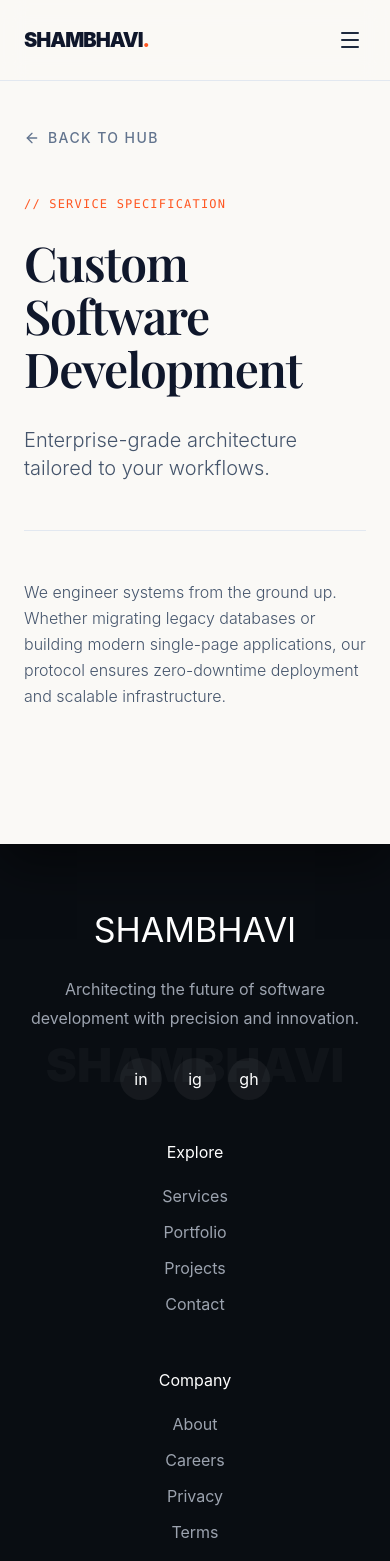
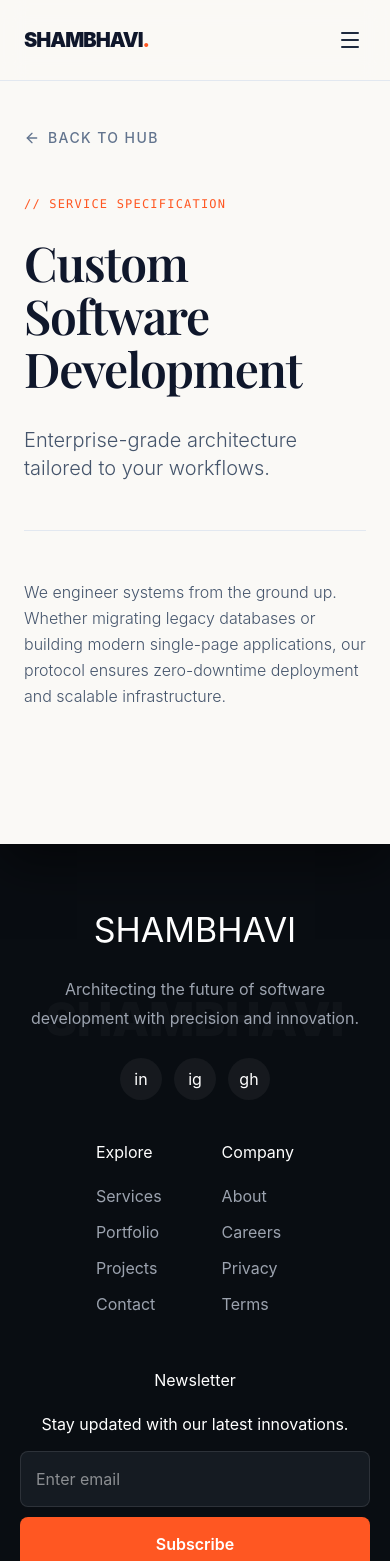
Before and after one commit to OnRockRider/shambhaviTechnovation, a React (Vite) app: page /services/custom-software-development in a window 390 px wide. Shown: the top 1561 px of the page. Built offline with nearby package versions, Linux system fonts and the light colour scheme; a web font is replaced by a local one.

Commit message:
footer responsive done

```diff
--- a/src/components/Footer.jsx
+++ b/src/components/Footer.jsx
@@ -150,6 +150,78 @@
 // export default Footer;
 
 
+// import "../css/Footer.css";
+
+// function Footer() {
+//   return (
+//     <footer className="footer">
+//       <div className="footer-container">
+
+//         {/* Brand Section */}
+//         <div className="footer-brand">
+//           <h2>SHAMBHAVI</h2>
+//           <p>
+//             Architecting the future of software
+//             development with precision and innovation.
+//           </p>
+//           <div className="social-icons">
+//             <a href="#">in</a>
+//             <a href="#">ig</a>
+//             <a href="#">gh</a>
+//           </div>
+//         </div>
+
+//         {/* Links */}
+//         <div className="footer-column">
+//           <h4>Explore</h4>
+//           <a href="#" className="link-underline">Services</a>
+//           <a href="#" className="link-underline">Portfolio</a>
+//           <a href="#" className="link-underline">Projects</a>
+//           <a href="#" className="link-underline">Contact</a>
+//         </div>
+
+//         {/* Company */}
+//         <div className="footer-column">
+//           <h4>Company</h4>
+//           <a href="#" className="link-underline">About</a>
+//           <a href="#" className="link-underline">Careers</a>
+//           <a href="#" className="link-underline">Privacy</a>
+//           <a href="#" className="link-underline">Terms</a>
+//         </div>
+
+//         {/* Newsletter (Added 'newsletter-col' class here) */}
+//         <div className="footer-column newsletter-col">
+//           <h4>Newsletter</h4>
+//           <p className="newsletter-text">
+//             Stay updated with our latest innovations.
+//           </p>
+//           <div className="newsletter">
+//             <input
+//               type="email"
+//               placeholder="Enter email"
+//             />
+//             <button>
+//               Subscribe
+//             </button>
+//           </div>
+//         </div>
+
+//       </div>
+
+//       <div className="footer-bottom">
+//         © 2026 SHAMBHAVI TECHNOVATION.
+//       </div>
+
+//     </footer>
+//   );
+// }
+
+// export default Footer;
+
+
+
+
+// new version of footer with improved color scheme and layout
 import "../css/Footer.css";
 
 function Footer() {
@@ -171,6 +243,9 @@ function Footer() {
           </div>
         </div>
 
+        {/* NEW WRAPPER: Explore aur Company ko ek row me rakhne ke liye */}
+        <div className="footer-links-row">
+
           {/* Links */}
           <div className="footer-column">
             <h4>Explore</h4>
@@ -189,7 +264,9 @@ function Footer() {
             <a href="#" className="link-underline">Terms</a>
           </div>
 
-        {/* Newsletter (Added 'newsletter-col' class here) */}
+        </div>
+
+        {/* Newsletter - Yeh apne aap un dono ke neeche aayega */}
         <div className="footer-column newsletter-col">
           <h4>Newsletter</h4>
           <p className="newsletter-text">
@@ -211,7 +288,6 @@ function Footer() {
       <div className="footer-bottom">
         © 2026 SHAMBHAVI TECHNOVATION.
       </div>
-
     </footer>
   );
 }
--- a/src/css/Footer.css
+++ b/src/css/Footer.css
@@ -35,6 +35,14 @@
     z-index: 2;
 }
 
+/* --- NEW FIX FOR DESKTOP --- */
+/* Yeh naye div (footer-links-row) ko desktop par invisible banata hai
+   taaki aapka 2fr 1fr 1fr 1.5fr wala main grid bilkul kharab na ho */
+.footer-links-row {
+    display: contents;
+}
+/* --------------------------- */
+
 .footer-brand h2 {
     color: white;
     font-size: 34px;
@@ -54,8 +62,8 @@
 
 .link-underline {
     position: relative;
-    display: block; /* <--- FIX: Forces links onto their own line */
-    width: fit-content; /* Keeps the hover underline constrained to the text */
+    display: block;
+    width: fit-content;
     color: #9ca3af;
     text-decoration: none;
     margin-bottom: 12px;
@@ -73,7 +81,7 @@
     bottom: 0;
     width: 100%;
     height: 2px;
-    background: #FF5722; /* Updated to Brand Orange */
+    background: #FF5722;
     transform: scaleX(0);
     transform-origin: left;
     transition: transform .4s ease;
@@ -106,14 +114,8 @@
     transition: .3s;
 }
 
-/* .social-icons a:hover {
-    background: #FF5722;
-    color: white;
-    transform: translateY(-5px);
-    box-shadow: 0 0 15px rgba(255, 87, 34, 0.4);
-} */
- .social-icons a:hover {
-    background: var(--color-brandOrange);
+.social-icons a:hover {
+    background: var(--color-brandOrange); /* Agar var set nahi hai, toh #FF5722 use karein */
     color: white;
     transform: translateY(-5px);
     box-shadow:
@@ -128,8 +130,8 @@
     margin-top: 15px;
 }
 
-.newsletter-text{
-    color: white
+.newsletter-text {
+    color: white;
 }
 
 .newsletter input {
@@ -137,7 +139,7 @@
     padding: 14px;
     border: 1px solid rgba(255, 255, 255, 0.1);
     outline: none;
-    background: #151b22; /* FIXED: Changed back to a premium dark slate */
+    background: #151b22;
     color: white;
     border-radius: 8px 0 0 8px;
     transition: 0.3s;
@@ -145,7 +147,7 @@
 
 .newsletter input:focus {
     border-color: #FF5722;
-    box-shadow: 0 0 15px rgba(255, 87, 34, 0.3); /* Added a subtle inner glow on focus */
+    box-shadow: 0 0 15px rgba(255, 87, 34, 0.3);
 }
 
 .newsletter button {
@@ -161,7 +163,7 @@
 
 .newsletter button:hover {
     background: #e64a19;
-    box-shadow: 0 5px 15px rgba(255, 87, 34, 0.4); /* Added the hover glow back */
+    box-shadow: 0 5px 15px rgba(255, 87, 34, 0.4);
 }
 
 .footer-bottom {
@@ -174,37 +176,64 @@
     z-index: 2;
 }
 
+/* Tablet View */
 @media(max-width: 992px) {
     .footer-container {
         grid-template-columns: 1fr 1fr;
     }
 }
 
+/* Mobile View */
 @media(max-width: 768px) {
     .footer {
-        position: relative; /* <--- FIX: Turns off the fixed background reveal on mobile */
+        position: relative;
         min-height: auto;
-        padding: 60px 0 30px; /* Reduces massive padding for smaller screens */
+        padding: 60px 0 30px;
     }
+
     .footer::before {
-        font-size: clamp(40px, 12vw, 80px); /* Smoothly scales the background text */
-        top: 20%; /* Shifts text up so it isn't hidden behind the column data */
+        font-size: clamp(40px, 12vw, 80px);
+        top: 20%;
     }
+
     .footer-container {
         grid-template-columns: 1fr;
         text-align: center;
-        gap: 40px; /* Adds breathing room between stacked columns */
+        gap: 40px;
     }
+
+    /* --- NEW FIX FOR MOBILE --- */
+    /* Mobile me aate hi wrapper wapas aa jayega aur 2 column bana dega */
+/* --- NEW FIX FOR MOBILE --- */
+    /* Mobile me aate hi wrapper wapas aa jayega aur 2 column bana dega */
+    .footer-links-row {
+        display: grid;
+        grid-template-columns: auto auto; /* 1fr 1fr ki jagah auto auto karein */
+        justify-content: center; /* Pure block ko center me layega */
+        gap: 60px; /* Dono columns ke beech ka spacing (aap isko kam-jyada kar sakte hain) */
+        text-align: left;
+    }
+
+    /* Taki Mobile pe yeh wale links center me na bhagein */
+    .footer-links-row .link-underline {
+        margin: 0 0 12px 0;
+    }
+    /* -------------------------- */
+    /* -------------------------- */
+
     .link-underline {
-        margin: 0 auto 12px auto; /* Centers the links when text is centered */
+        margin: 0 auto 12px auto;
     }
+
     .social-icons {
         justify-content: center;
     }
+
     .newsletter {
         flex-direction: column;
         gap: 10px;
     }
+
     .newsletter input, .newsletter button {
         border-radius: 8px;
         padding: 15px;
```
Lines whose indentation alone changed are shown as unchanged.
